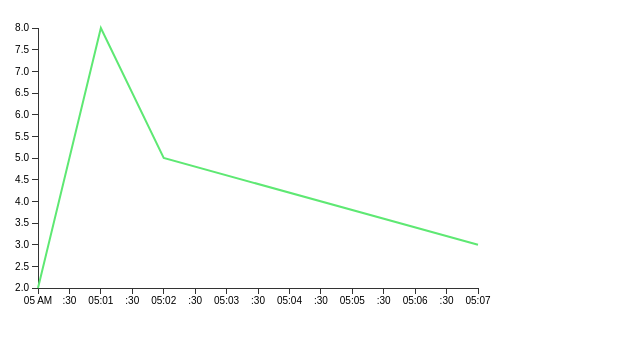
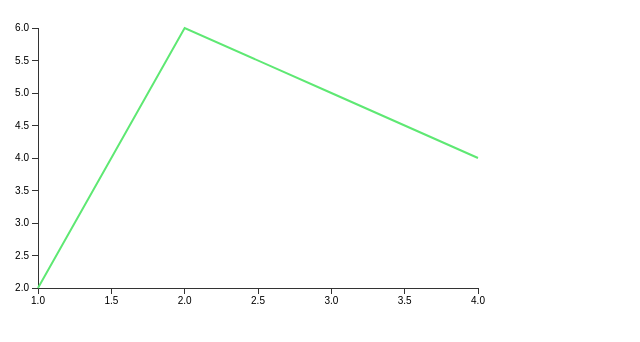
Before and after one commit to jdoppke/Axis, a plain HTML site: page index.html in a window 1280 px wide. Shown: the whole page, without its empty margins (0-640 px from the left). Drawn offline with Linux system fonts and the light colour scheme.

Commit message:
Updated colors and added support for static x-axis

```diff
--- a/axis.js
+++ b/axis.js
@@ -3,7 +3,7 @@
     // Alias axis for internal use.
     var a = window.axis = {};
 
-    // [green, blue, yellow, orange/red, purple]
+    // [green, blue, yellow, red, purple]
     var colors = ['#5EE873', '#67BCFF', '#FFED74', '#E88A5E', '#ED74FF'];
 
     // Basic line chart object
@@ -23,7 +23,7 @@
 
         this.width = (opt.width || 500) - this.margin.left - this.margin.right;
         this.height = (opt.height || 300) - this.margin.top - this.margin.bottom;
-        this.isTimeseries = opt.isTimeseries || true; // Change back to false
+        this.isTimeseries = opt.isTimeseries || false;
 
         this.data = opt.data;
 
@@ -42,7 +42,6 @@
                 .y(function(d) { return self.yScale(d.y); });
 
             self.svg.append('path')
-                //.attr('
                 .style('stroke', colors[0])
                 .attr('class', 'line')
                 .attr('d', line);
@@ -108,6 +107,7 @@
         var scale;
 
         if (self.isTimeseries) {
+
              scale = d3.time.scale()
                 .domain(d3.extent(self.data, function(d) {
                     return new Date(d.x);
@@ -115,8 +115,18 @@
                 .range([self.margin.left, self.width]);
 
             return scale;
+
         } else {
-            // non-timeseries xScale...
+
+            var xMin = d3.min(self.data, function(d) { return d.x; });
+            var xMax = d3.max(self.data, function(d) { return d.x; });
+
+            scale = d3.scale.linear()
+                .domain([xMin, xMax])
+                .range([(self.margin.left + self.margin.right), self.width]);
+
+            return scale;
+
         }
 
     }
--- a/index.html
+++ b/index.html
@@ -22,7 +22,7 @@
             },
             {
                 x: "Sat 09 Feb 2013 05:01:00 GMT",
-                y: 8
+                y: 7
             },
             {
                 x: "Sat 09 Feb 2013 05:02:00 GMT",
@@ -30,13 +30,32 @@
             },
             {
                 x: "Sat 09 Feb 2013 05:07:00 GMT",
-                y: 3
+                y: 4
+            }
+        ];
+
+        var data = [
+            {
+                x: 1,
+                y: 2
+            },
+            {
+                x: 2,
+                y: 6
+            },
+            {
+                x: 3,
+                y: 5
+            },
+            {
+                x: 4,
+                y: 4
             }
         ];
 
         var lineChart = axis.lineChart({
             selector   : '#graph',
-            timeseries : true,
+            //timeseries : true,
             data       : data
         });
 
```
